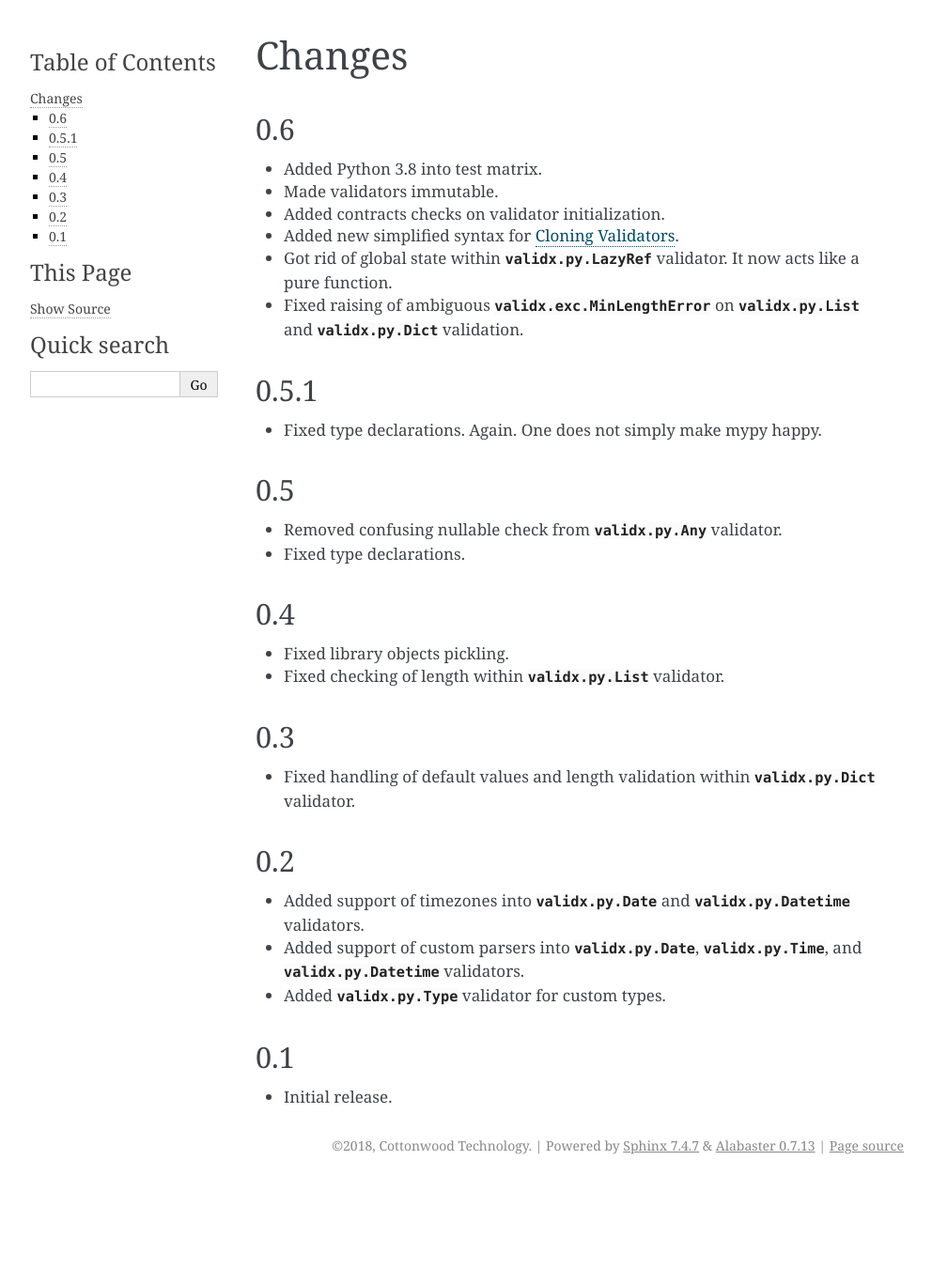
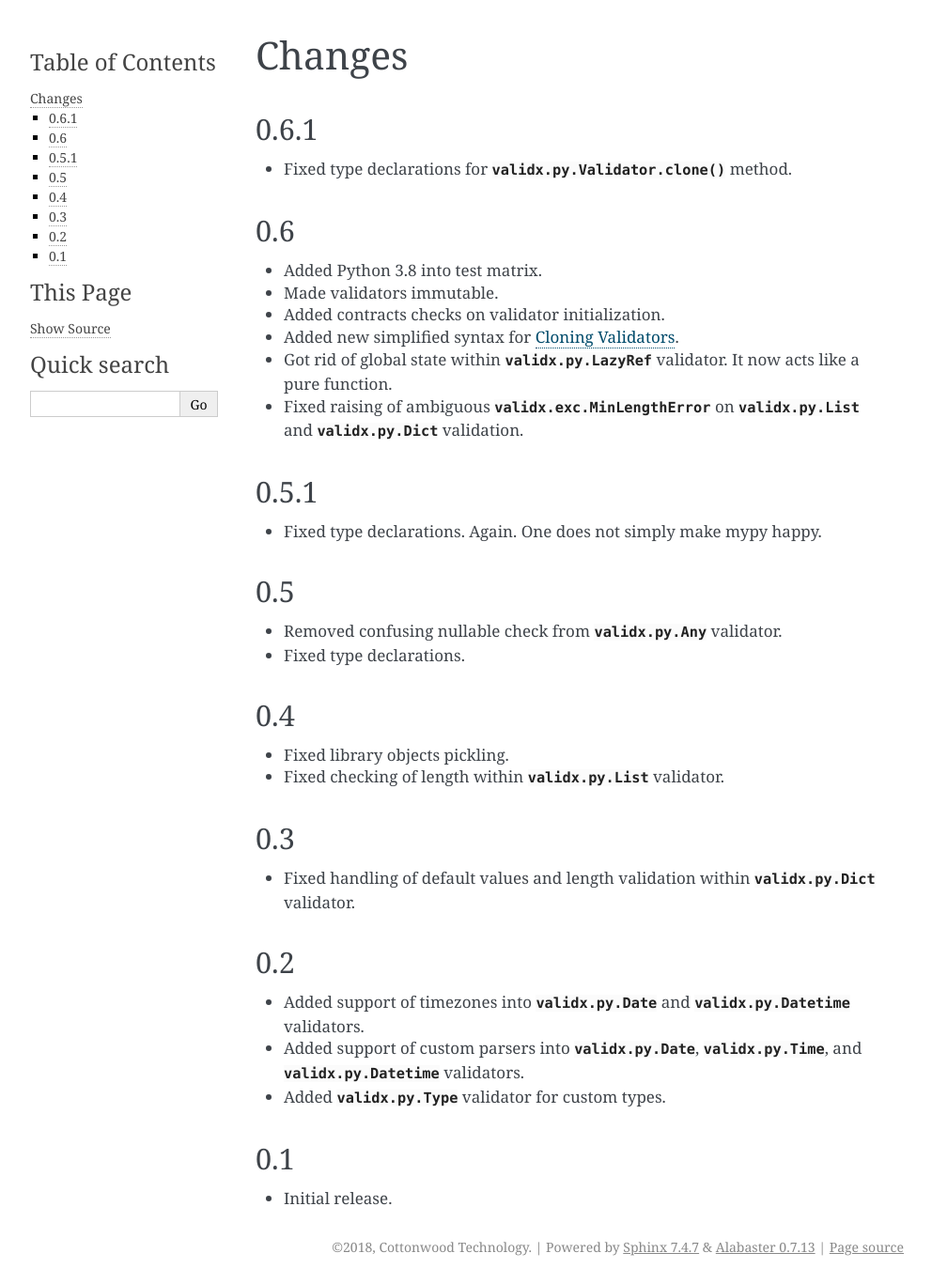
Before and after one commit to Cottonwood-Technology/ValidX, a Sphinx documentation site: the page built from docs/changes.rst, in a window 1280 px wide. Shown: the whole page at 94% size, without its empty margins (148-1140 px from the left). Built offline with Sphinx 7.4.7, drawn with Linux system fonts in a browser that asks for light colours; before the commit the page ends 1259 px from its top, so only the background shows below that.

Commit message:
Updated version to v0.6.1

```diff
--- a/CHANGES.rst
+++ b/CHANGES.rst
@@ -1,5 +1,11 @@
 Changes
 =======
+
+0.6.1
+-----
+
+*   Fixed type declarations for ``Validator.clone()`` method.
+
 
 0.6
 ---
--- a/docs/changes.rst
+++ b/docs/changes.rst
@@ -1,5 +1,11 @@
 Changes
 =======
+
+0.6.1
+-----
+
+*   Fixed type declarations for :meth:`validx.py.Validator.clone` method.
+
 
 0.6
 ---
--- a/validx/__init__.py
+++ b/validx/__init__.py
@@ -75,6 +75,6 @@ __all__ = [
 ]
 
 __impl__ = __impl__
-__version__ = "0.6.post1"
+__version__ = "0.6.1"
 __author__ = "Cottonwood Technology <info@cottonwood.tech>"
 __license__ = "BSD"
```
